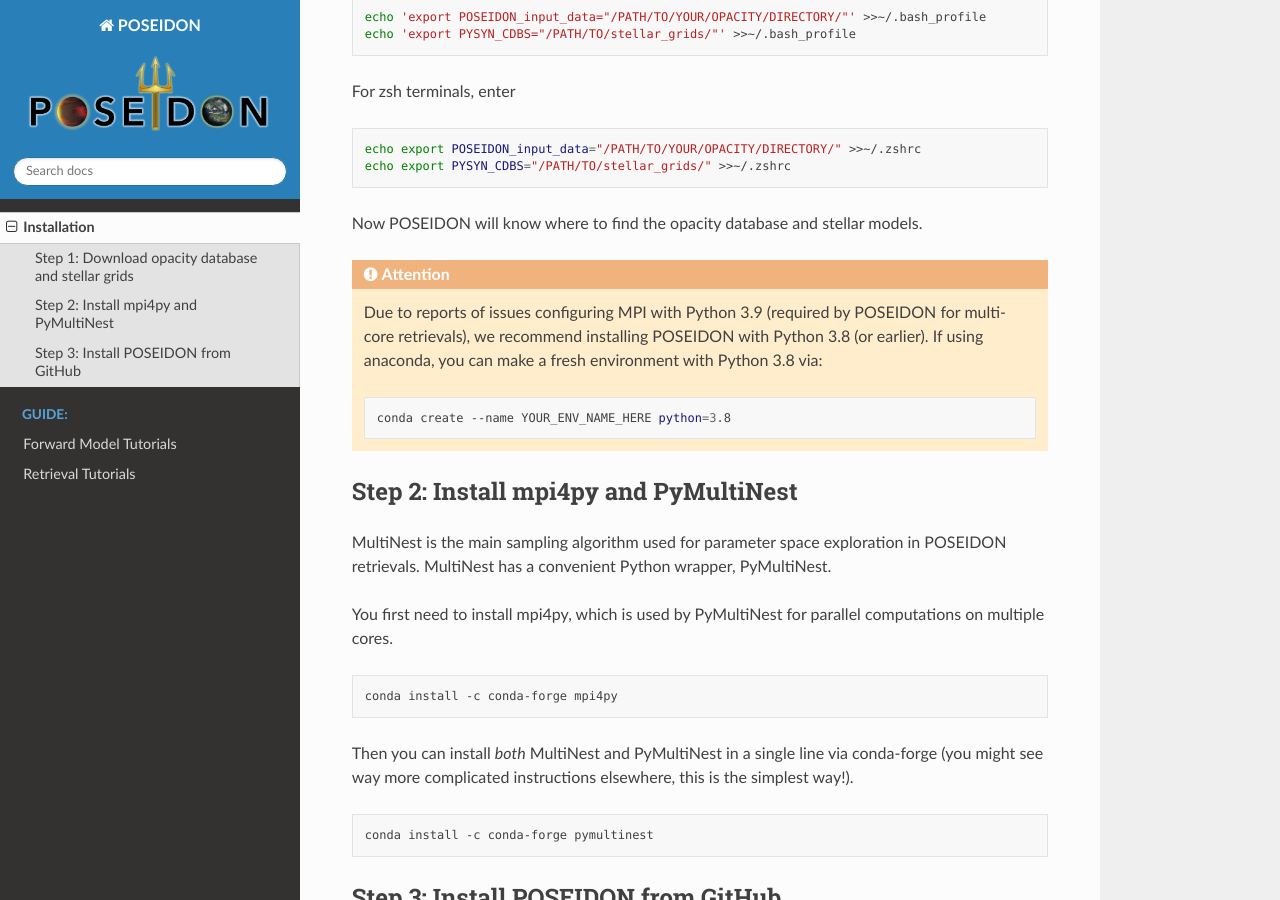
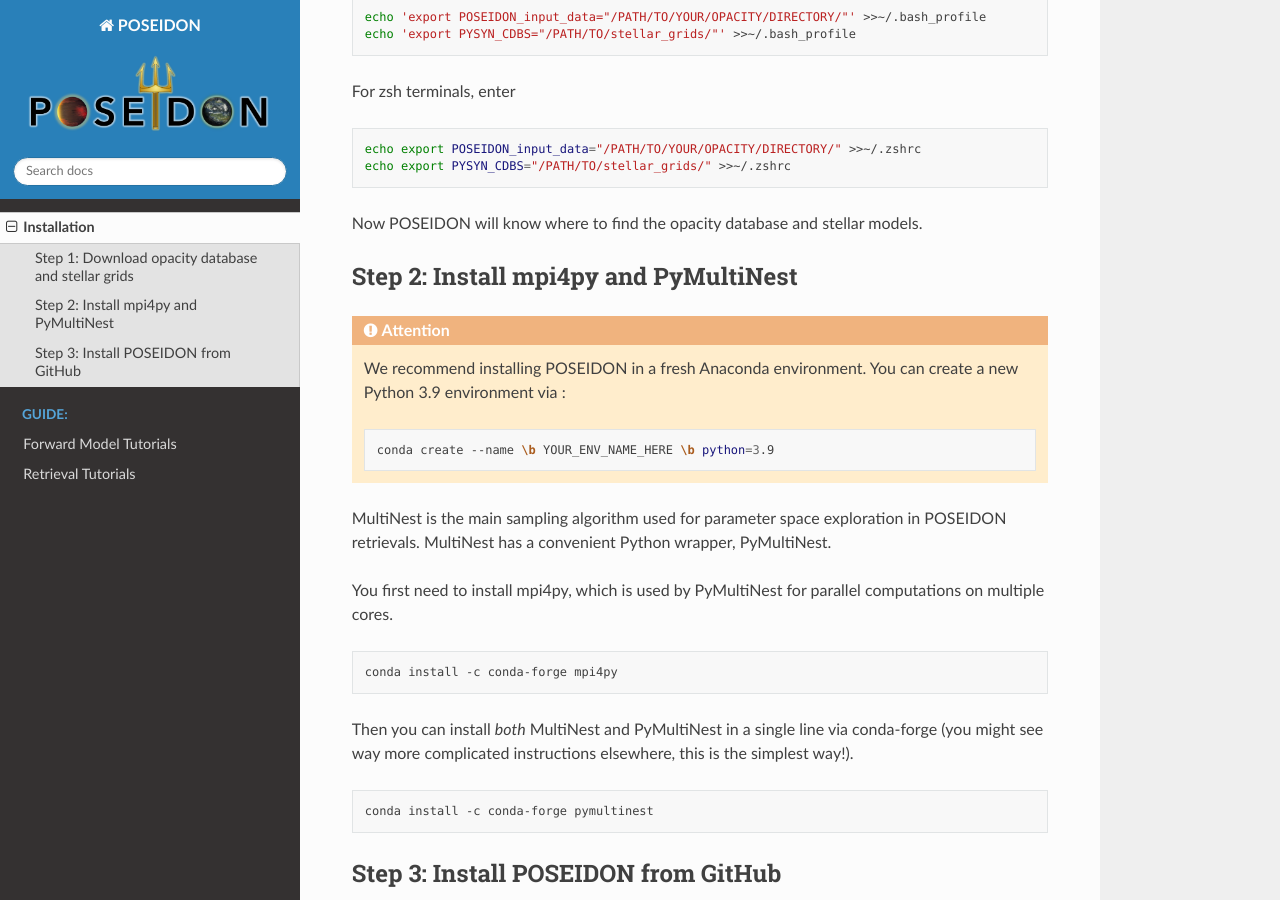
Before and after one commit to MartianColonist/POSEIDON, a Sphinx documentation site: the page built from docs/content/installation.rst, in a window 1280 px wide and 900 px high, scrolled down 980 px. Built offline with Sphinx 7.4.7 and the Read the Docs theme 2.0.0, drawn with Linux system fonts in a browser that asks for light colours; pages that are not in the unit, such as notebooks, are missing from menus.

Commit message:
Python 3.9 now supported

```diff
--- a/docs/content/installation.rst
+++ b/docs/content/installation.rst
@@ -55,19 +55,17 @@ For zsh terminals, enter
 
 Now POSEIDON will know where to find the opacity database and stellar models.
 
+
+Step 2: Install mpi4py and PyMultiNest
+______________________________________
+
 .. attention::
-   Due to reports of issues configuring MPI with Python 3.9 (required by POSEIDON
-   for multi-core retrievals), we recommend installing POSEIDON with Python 3.8
-   (or earlier). If using anaconda, you can make a fresh environment with
-   Python 3.8 via:
+   We recommend installing POSEIDON in a fresh Anaconda environment. You can
+   create a new Python 3.9 environment via :
 
    .. code-block:: bash
 
-    conda create --name YOUR_ENV_NAME_HERE python=3.8
-
-
-Step 2: Install mpi4py and PyMultiNest
-______________________________________
+    conda create --name \b YOUR_ENV_NAME_HERE \b python=3.9
 
 MultiNest is the main sampling algorithm used for parameter space exploration
 in POSEIDON retrievals. MultiNest has a convenient Python wrapper, PyMultiNest.
--- a/setup.py
+++ b/setup.py
@@ -12,7 +12,7 @@ setup(
     author_email = 'rmacdonald@astro.cornell.edu',
     license = 'BSD 3-Clause License',
     include_package_data = True,
-    python_requires = '<3.9',
+    python_requires = '<3.10',
     install_requires = ['numpy<=1.21',
                         'scipy',
                         'matplotlib<=3.5.1',
```
